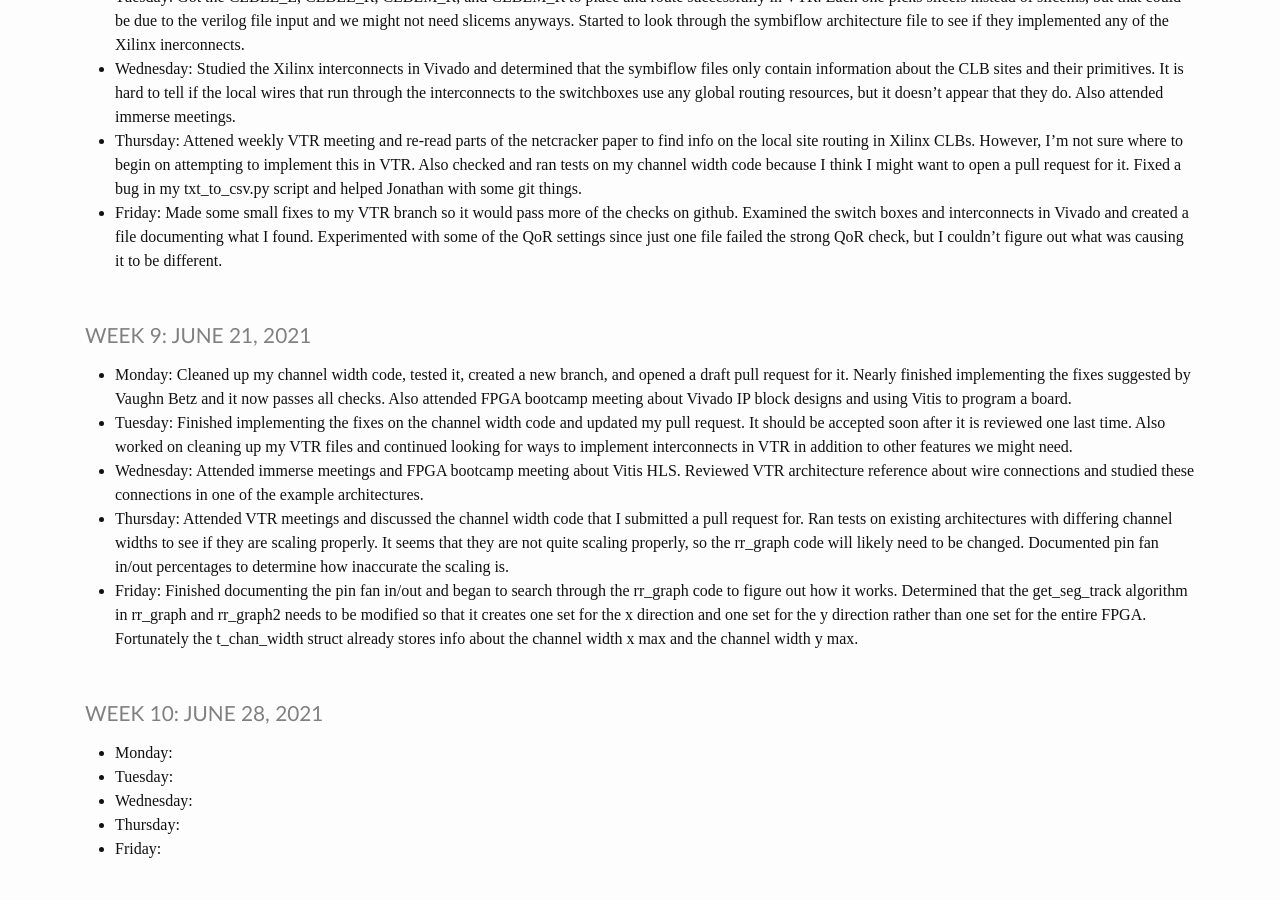
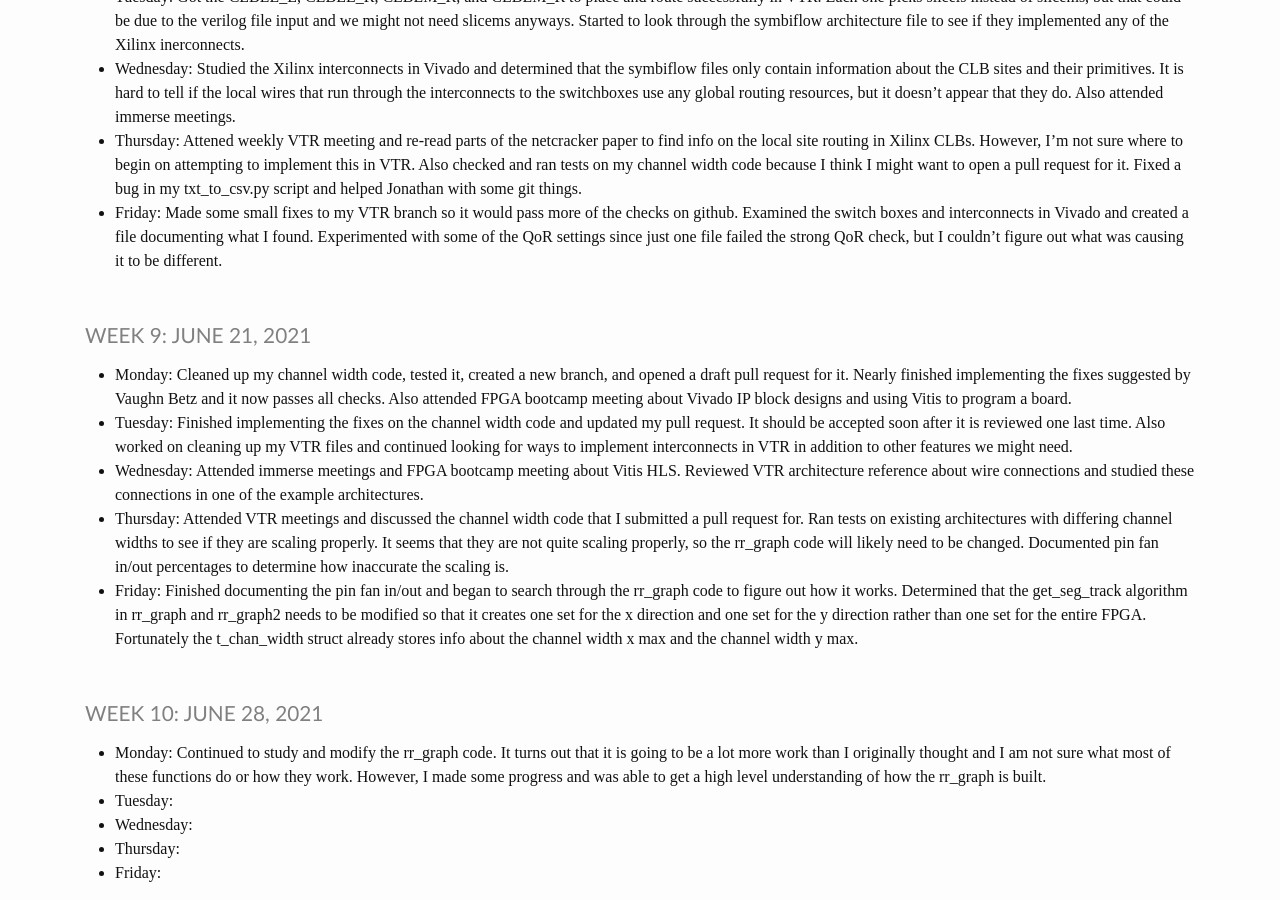
Before and after one commit to heinerb1/heinerb1.github.io, a Jekyll site: the page built from _pages/log.md, in a window 1280 px wide and 900 px high, scrolled down 2491 px. Built offline with Jekyll 4.4.1, drawn with Linux system fonts in a browser that asks for light colours; before the commit the page ends 3367 px from its top, so only the background shows below that.

Commit message:
6/28 Update

```diff
--- a/_pages/log.md
+++ b/_pages/log.md
@@ -158,7 +158,9 @@ title: IMMERSE Log
 
 ### Week 10: June 28, 2021
 
-* **Monday**:
+* **Monday**: Continued to study and modify the rr_graph code. It turns out that it is going to be a lot more work than
+              I originally thought and I am not sure what most of these functions do or how they work. However, I made
+              some progress and was able to get a high level understanding of how the rr_graph is built.
 * **Tuesday**:
 * **Wednesday**:
 * **Thursday**:
```
